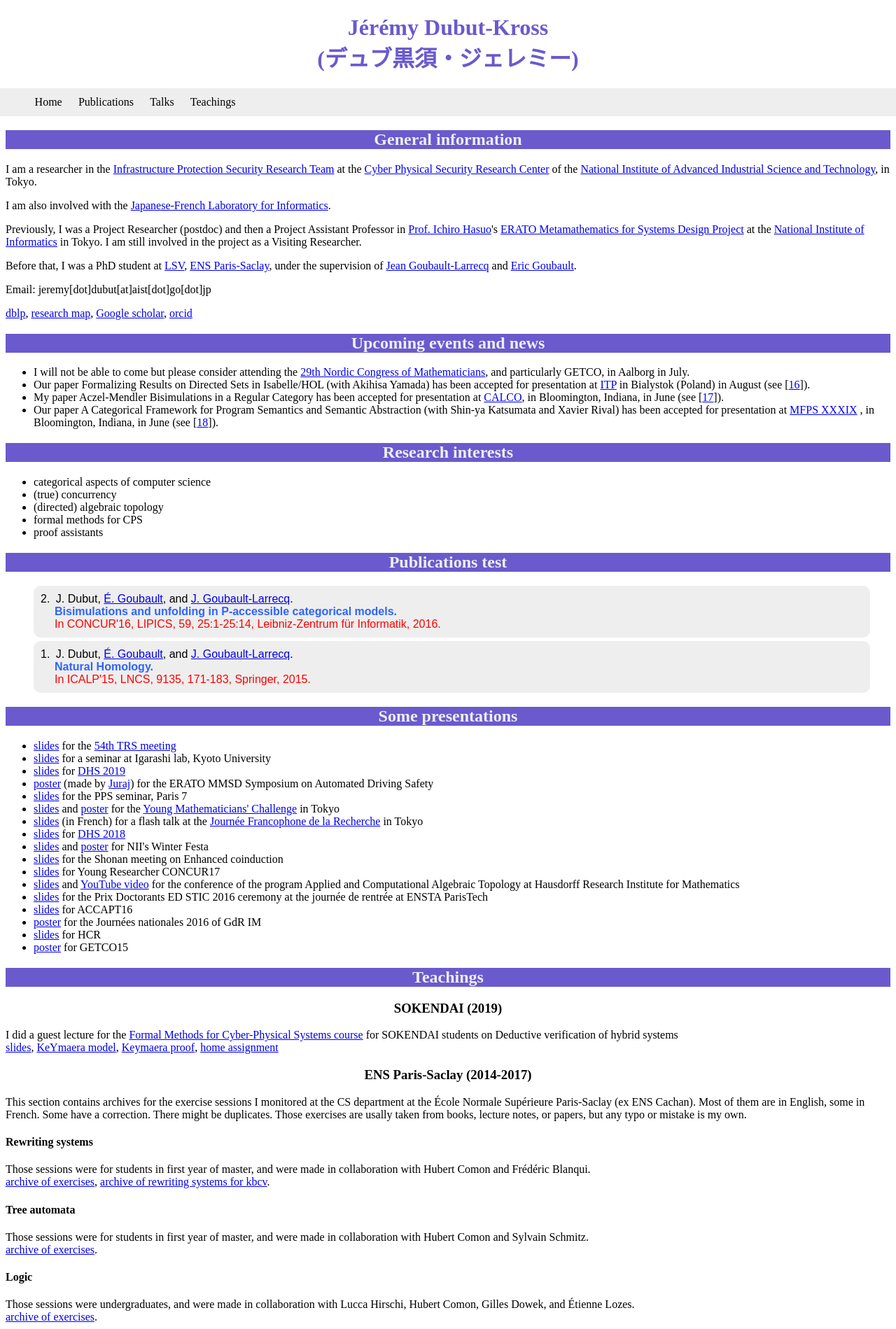
After one commit to JeremyDubut/JeremyDubut.github.io, a PHP site: page /index2.html in a window 1280 px wide. The commit adds this page. Shown: the whole page at 70% size. Run offline with PHP 8.4, Linux system fonts and the light colour scheme.

Commit message:
minors on publis + towards side menu for phone

```diff
--- /dev/null
+++ b/index2.html
@@ -0,0 +1,205 @@
+<!Doctype Html>
+<html lang="en-GB">
+<head>
+	<meta charset=utf-8>
+	<meta name="viewport" content="width=device-width, initial-scale=1.0">
+	<meta name="description" content="Jérémy Dubut's personal research webpage">
+	<meta name="keywords" content="Jeremy Dubut, Jérémy Dubut, computer science, mathematics, research">
+	<meta name="author" content="Jérémy Dubut">
+	<link rel="stylesheet" type="text/css" href="style.css">
+	<!-- generated with https://realfavicongenerator.net -->
+	<link rel="apple-touch-icon" sizes="180x180" href="/apple-touch-icon.png">
+    <link rel="icon" type="image/png" sizes="32x32" href="/favicon-32x32.png">
+    <link rel="icon" type="image/png" sizes="16x16" href="/favicon-16x16.png">
+    <link rel="manifest" href="/site.webmanifest">
+    <link rel="mask-icon" href="/safari-pinned-tab.svg" color="#5bbad5">
+    <meta name="msapplication-TileColor" content="#00aba9">
+    <meta name="theme-color" content="#ffffff">
+	<title>Jérémy Dubut's webpage</title>
+	<!-- <script src="scripts/sidemenu.js"></script> -->
+</head>
+<body>
+	<!-- <button class="sidemenu" id="sideMenu" onclick="openMenu()">
+		&#9776;
+	</button>
+	<div class="contentSidemenu" id="sideMenuContent" onclick="closeMenu()">
+		<p>
+			<ul>
+				<a href"">&rsaquo; Home<br></a>
+				<a href"">&rsaquo; Publications<br></a>
+				<a href"">&rsaquo; Teachings<br></a>
+			</ul>
+		</p>
+	</div> -->
+	<header class="chapo" id="header">
+		<button class="sideMenuButton" id="sideMenuButton">
+			&#9776;
+		</button>
+		<h1> Jérémy Dubut-Kross<br>(デュブ黒須・ジェレミー)</h1>
+		<nav class="chapoMenu">
+			<ul class="chapoMenuList">
+				<li class="chapoMenuItem"><a href="#">Home</a></li>
+				<li class="chapoMenuItem"><a href="#publis">Publications</a></li>
+				<li class="chapoMenuItem"><a href="#talks">Talks</a></li>
+				<li class="chapoMenuItem"><a href="#teachings">Teachings</a></li>
+			</ul>
+		</nav>
+	</header>
+	<h2>General information</h2>
+		<p>I am a researcher in the <a href="https://www.cpsec.aist.go.jp/team/ipsrt/index_en.html">Infrastructure Protection Security Research Team</a>
+			at the <a href="https://www.cpsec.aist.go.jp/index_en.html">Cyber Physical Security Research Center</a>
+			of the <a href="https://www.aist.go.jp/index_en.html">National Institute of Advanced Industrial Science and Technology</a>,
+			in Tokyo.</p>
+		<p>I am also involved with the <a href="https://jfli.cnrs.fr">Japanese-French Laboratory for Informatics</a>.</p>
+		<p>Previously, I was a Project Researcher (postdoc) and then a Project Assistant Professor in
+			<a href="http://group-mmm.org/~ichiro/">Prof. Ichiro Hasuo</a>'s
+			<a href="https://group-mmm.org/eratommsd/">ERATO Metamathematics for Systems Design Project</a>
+			at the <a href="http://www.nii.ac.jp/en/">National Institute of Informatics</a> in Tokyo.
+			I am still involved in the project as a Visiting Researcher.</p>
+		<p>Before that, I was a PhD student at <a href="http://www.lsv.fr/?l=en">LSV</a>,
+			<a href="http://ens-paris-saclay.fr/en">ENS Paris-Saclay</a>, under the supervision of
+			<a href="http://www.lsv.fr/~goubault/">Jean Goubault-Larrecq</a> and
+			<a href="http://www.lix.polytechnique.fr/Labo/Eric.Goubault/">Eric Goubault</a>.</p>
+		<p>Email: jeremy[dot]dubut[at]aist[dot]go[dot]jp</p>
+		<p> <a href="https://dblp.org/pers/hd/d/Dubut:J=eacute=r=eacute=my">dblp</a>,
+			<a href="https://researchmap.jp/dubut/?lang=english">research map</a>,
+			<a href="https://scholar.google.com/citations?user=k8NVQh8AAAAJ&hl=en">Google scholar</a>,
+			<a href="https://orcid.org/0000-0002-2640-3065">orcid</a></p>
+	<h2>Upcoming events and news</h2>
+		<ul>
+			<li> I will not be able to come but please consider attending the <a href="https://ncm29.math.aau.dk">29th Nordic Congress of Mathematicians</a>,
+					and particularly GETCO, in Aalborg in July.
+			</li>
+			<li>Our paper Formalizing Results on Directed Sets in Isabelle/HOL (with Akihisa Yamada)
+				has been accepted for presentation at <a href="https://mizar.uwb.edu.pl/ITP2023/">ITP</a>
+				in Bialystok (Poland) in August (see [<a href="#itp23">16</a>]).
+			</li>
+			<li> My paper Aczel-Mendler Bisimulations in a Regular Category has been accepted for
+				presentation at <a href="https://coalg.org/calco-mfps-2023/">CALCO</a>, in Bloomington, Indiana, in June
+				(see [<a href="#calco23">17</a>]).
+			</li>
+			<li> Our paper A Categorical Framework for Program Semantics and Semantic Abstraction
+				(with Shin-ya Katsumata and Xavier Rival) has been accepted for presentation at
+				<a href="https://coalg.org/calco-mfps-2023/">MFPS XXXIX</a> , in Bloomington, Indiana, in June
+				(see [<a href="#mfps23">18</a>]).
+
+			</li>
+		</ul>
+	<h2>Research interests</h2>
+		<ul>
+			<li>categorical aspects of computer science</li>
+			<li>(true) concurrency</li>
+			<li>(directed) algebraic topology</li>
+			<li>formal methods for CPS</li>
+			<li>proof assistants</li>
+		</ul>
+
+	<h2>Publications test</h2>
+
+	<!-- tag for action -->
+
+<ol class="publicationList" reversed>
+	<li class="publicationItem" id=2>
+		<span class="publicationAuthors">
+			J. Dubut,
+			<a href="http://www.lix.polytechnique.fr/Labo/Eric.Goubault/">É. Goubault</a>, and
+			<a href="http://www.lsv.fr/~goubault/">J. Goubault-Larrecq</a>.<br>
+		</span>
+		<div class="publicationTitle">Bisimulations and unfolding in P-accessible categorical models.</div>
+		<div class="publicationInfo">
+			In CONCUR'16, LIPICS, 59, 25:1-25:14, Leibniz-Zentrum für Informatik, 2016.
+		</div>
+	</li>
+	<li class="publicationItem" id=1>
+		<span class="publicationAuthors">
+			J. Dubut,
+			<a href="http://www.lix.polytechnique.fr/Labo/Eric.Goubault/">É. Goubault</a>, and
+			<a href="http://www.lsv.fr/~goubault/">J. Goubault-Larrecq</a>.<br>
+		</span>
+		<div class="publicationTitle">Natural Homology.</div>
+		<div class="publicationInfo">
+			In ICALP'15, LNCS, 9135, 171-183, Springer, 2015.
+		</div>
+	</li>
+</ol>
+	<!-- tag for end of action -->
+
+
+	<h2 id="talks">Some presentations</h2>
+			<ul>
+				<li>
+ 					<a href="presentations/trs21.pdf">slides</a> for the <a href='https://akihisayamada.github.io/trs54/'>54th TRS meeting</a>
+ 				</li>
+				<li>
+					<a href="presentations/kyoto19.pdf">slides</a> for a seminar at Igarashi lab, Kyoto University
+				</li>
+				<li>
+					<a href="presentations/dhs19.pdf">slides</a> for <a href="http://dhs.gforge.inria.fr">DHS 2019</a>
+				</li>
+				<li>
+					<a href="presentations/hscc19.pdf">poster</a> (made by <a href="http://www.lsv.fr/~kolcak/">Juraj</a>) for the ERATO MMSD Symposium on Automated Driving Safety
+				</li>
+				<li>
+					<a href="presentations/pps19.pdf">slides</a> for the PPS seminar, Paris 7
+				</li>
+				<li>
+					<a href="presentations/ymc19_talk.pdf">slides</a> and <a href="presentations/ymc19_poster.pdf">poster</a> for the <a href="https://www.jst.go.jp/kisoken/crest/math-challenge2019/">Young Mathematicians' Challenge</a> in Tokyo
+				</li>
+				<li>
+					<a href="presentations/jfr18.pdf">slides</a> (in French) for a flash talk at the <a href="http://www.sciencescope.org/jfr-2018-journee-francophone-de-la-recherche-2018/">Journée Francophone de la Recherche</a> in Tokyo
+				</li>
+				<li>
+					<a href="presentations/dhs18.pdf">slides</a> for <a href="http://dhs.gforge.inria.fr">DHS 2018</a>
+				</li>
+				<li>
+					<a href="presentations/swinterfesta17.pdf">slides</a> and <a href="presentations/pwinterfesta17.pdf">poster</a> for NII's Winter Festa
+				</li>
+				<li>
+					<a href="presentations/shonan17.pdf">slides</a> for the Shonan meeting on Enhanced coinduction
+				</li>
+				<li>
+					<a href="presentations/yrconcur17.pdf">slides</a> for Young Researcher CONCUR17
+				</li>
+				<li>
+					<a href="presentations/acat17.pdf">slides</a> and <a href="https://www.youtube.com/watch?v=catsf-UFzfo&index=5&list=PLul8LCT3AJqTxsduEoCm4Rj_Fk0oSySSx">YouTube video</a> for the conference of the program Applied and Computational Algebraic Topology at Hausdorff Research Institute for Mathematics
+				</li>
+				<li>
+					<a href="presentations/stic16.pdf">slides</a> for the Prix Doctorants ED STIC 2016 ceremony at the journée de rentrée at ENSTA ParisTech
+				</li>
+				<li>
+					<a href="presentations/accapt16.pdf">slides</a> for ACCAPT16
+				</li>
+				<li>
+					<a href="presentations/gdrim16.pdf">poster</a> for the Journées nationales 2016 of GdR IM
+				</li>
+				<li>
+					<a href="presentations/hcr15.pdf">slides</a> for HCR
+				</li>
+				<li>
+					<a href="presentations/getco15.pdf">poster</a> for GETCO15
+				</li>
+			</ul>
+		<h2 id="teachings">Teachings</h2>
+			<h3>SOKENDAI (2019)</h3>
+				I did a guest lecture for the <a href="https://docs.google.com/document/d/1DHGfk5DELDLwl1l3j0Zzyu3QxECdND082mTxFPAZ5Bc/edit#heading=h.3a1kb1gwi0ea">Formal Methods for Cyber-Physical Systems course</a> for SOKENDAI students on Deductive verification of hybrid systems<br>
+				<a href="teachings/sokendai19/slides.pdf">slides</a>, <a href="teachings/sokendai19/Bouncing ball.kyx">KeYmaera model</a>, <a href="teachings/sokendai19/Bouncing ball_ Proof 1.kya">Keymaera proof</a>, <a href="teachings/sokendai19/assignment.pdf">home assignment</a>
+			<h3>ENS Paris-Saclay (2014-2017)</h3>
+				This section contains archives for the exercise sessions I monitored at the CS department at the École Normale Supérieure Paris-Saclay (ex ENS Cachan). Most of them are in English, some in French. Some have a correction. There might be  duplicates. Those exercises are usally taken from books, lecture notes, or papers, but any typo or mistake is my own.
+			<h4>Rewriting systems</h4>
+				Those sessions were for students in first year of master, and were made in collaboration with Hubert Comon and Frédéric Blanqui.<br>
+				<a href="teachings/archive_trs.zip">archive of exercises</a>, <a href="teachings/archive_kbcv.zip">archive of rewriting systems for kbcv</a>.
+			<h4>Tree automata</h4>
+				Those sessions were for students in first year of master, and were made in collaboration with Hubert Comon and Sylvain Schmitz.<br>
+				<a href="teachings/archive_tata.zip">archive of exercises</a>.
+			<h4>Logic</h4>
+				Those sessions were undergraduates, and were made in collaboration with Lucca Hirschi, Hubert Comon, Gilles Dowek, and Étienne Lozes.<br>
+				<a href="teachings/archive_logic.zip">archive of exercises</a>.
+
+
+	<script src="scripts/collapsible.js"></script>
+	<script src="scripts/header.js"></script>
+	<script src="scripts/publication.js">includeHTML();</script>
+
+
+</body>
+</html>
--- a/style.css
+++ b/style.css
@@ -64,7 +64,7 @@ header {
 }
 
 /*For side menu*/
-/* .sidemenu {
+.sideMenuButton {
     font-size: 30px;
     cursor: pointer;
     background-color: #eee;
@@ -77,10 +77,15 @@ header {
     border-bottom-right-radius:10px;
     position: fixed;
 }
-.sidemenu:hover {
+.sideMenuButton:hover {
     background-color: #ccc;
 }
-.contentSidemenu {
+@media screen and (min-width:50em){
+    .sideMenuButton {
+        display: none;
+    }
+}
+/*.contentSidemenu {
     padding: 0px 30px 0px 0px;
     max-height: 0;
     overflow: hidden;
@@ -119,7 +124,9 @@ header {
     z-index: 4
 }
 @media screen and (max-width:50em){
-    .chapo{position:static}
+    .chapo h1 {
+        font-size: 1.5em;
+    }
 }
 .chapoMenu {
     background-color: white;
@@ -164,9 +171,8 @@ header {
 .publicationItem {
     background-color: #eee;
     color: black;
-    cursor: pointer;
     padding: 10px;
-    width: 100%;
+    width: 96%;
     border: none;
     text-align: left;
     outline: none;
```
Also changed, not shown: 2 other files.
